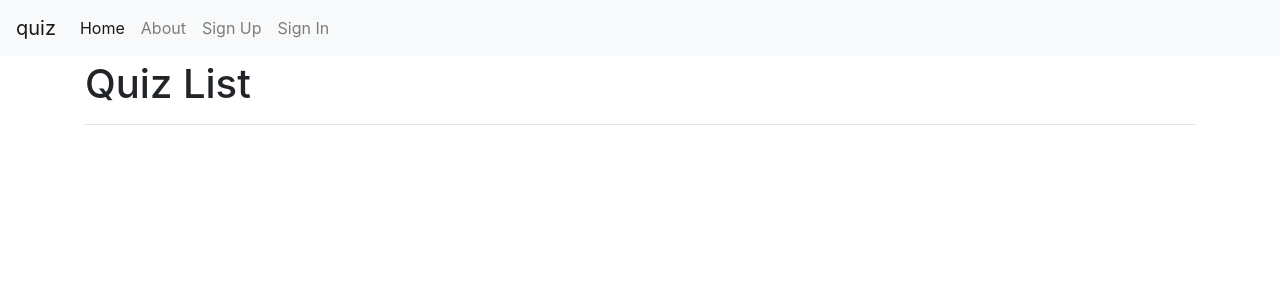
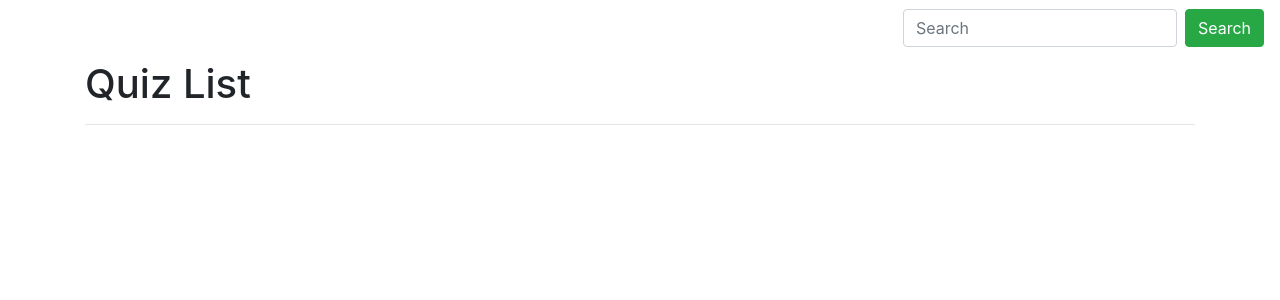
Before and after one commit to yusufadell/curioqz, a Django app: page /quiz/ in a window 1280 px wide. Shown: the top 300 px of the page. Run offline with Django 3.2, Linux system fonts and the light colour scheme; data that the repository does not hold is empty; style sheets or scripts are compiled from the project's sources; some libraries are stand-ins or nearby versions.

Commit message:
Minor Details Being Taken Care Of

```diff
--- a/quiz/templates/base.html
+++ b/quiz/templates/base.html
@@ -49,18 +49,22 @@
 
 <body>
 <div class="mb-1">
-  <nav class="navbar navbar-expand-md navbar-light bg-light">
+  <nav class="navbar navbar-expand-md navbar-dark style=" background-color:black;
+  ">
   <button class="navbar-toggler navbar-toggler-right" type="button" data-toggle="collapse"
           data-target="#navbarSupportedContent" aria-controls="navbarSupportedContent" aria-expanded="false"
           aria-label="Toggle navigation">
     <span class="navbar-toggler-icon"></span>
   </button>
-    <a class="navbar-brand" href="{% url 'home' %}">quiz</a>
+
 
   <div class="collapse navbar-collapse" id="navbarSupportedContent">
     <ul class="navbar-nav mr-auto">
       <li class="nav-item active">
-          <a class="nav-link" href="{% url 'home' %}">Home <span class="sr-only">(current)</span></a>
+        <a class="nav-link" href="{% url 'home' %}">Home<span class="sr-only">(current)</span></a>
+      </li>
+      <li>
+        <a class="navbar-brand" href="{% url 'quizzes:main-view' %}"> Quiz </a>
       </li>
       <li class="nav-item">
         <a class="nav-link" href="{% url 'about' %}">About</a>
@@ -85,6 +89,11 @@
         </li>
       {% endif %}
     </ul>
+    <div>
+      <form class="form-inline" action="/action_page.php">
+        <input class="form-control mr-sm-2" type="text" placeholder="Search">
+        <button class="btn btn-success" type="submit">Search</button>
+      </form>
     </div>
     </nav>
 
--- a/quiz/templates/quizzes/main.html
+++ b/quiz/templates/quizzes/main.html
@@ -3,7 +3,7 @@
 
 
 {% block scripts %}
-    <script src="{% static 'js/project.js' %}" defer></script>
+  <script src="{% static 'js/project.js' %}" defer></script>
 {% endblock scripts %}
 {% block content %}
 
@@ -29,6 +29,10 @@
   <div class="h1">Quiz List</div>
   <hr>
   {% for quiz in quizzes %}
+    <div class="card-body">
+      <h5 class="card-title">{{ quiz.topic}} - {{ quiz.time }}m</h5>
+      <p class="card-text">Your Are Taking {{ quiz.title }} on Topic: {{ quiz.topic }}, Consists of {{ quiz.number_of_questions }} MCQ</p>
+    </div>
     <button
       class="btn btn-link modal-button"
       data-pk="{{ quiz.pk }}"
@@ -39,8 +43,10 @@
       data-pass="{{ quiz.required_score_to_pass }}"
       data-toggle="modal"
       data-target="#quizStartModal">
-      {{ quiz.name }}
-    </button><br>
+      <a href="#" class="btn btn-primary">Take Quiz</a>
+
+    </button>
+    <hr>
 
   {% endfor %}
 {% endblock content %}
```
Also changed, not shown: quiz/templates/quizzes/base.html (deleted, +0 -38 lines). Lines whose indentation alone changed are shown as unchanged.
